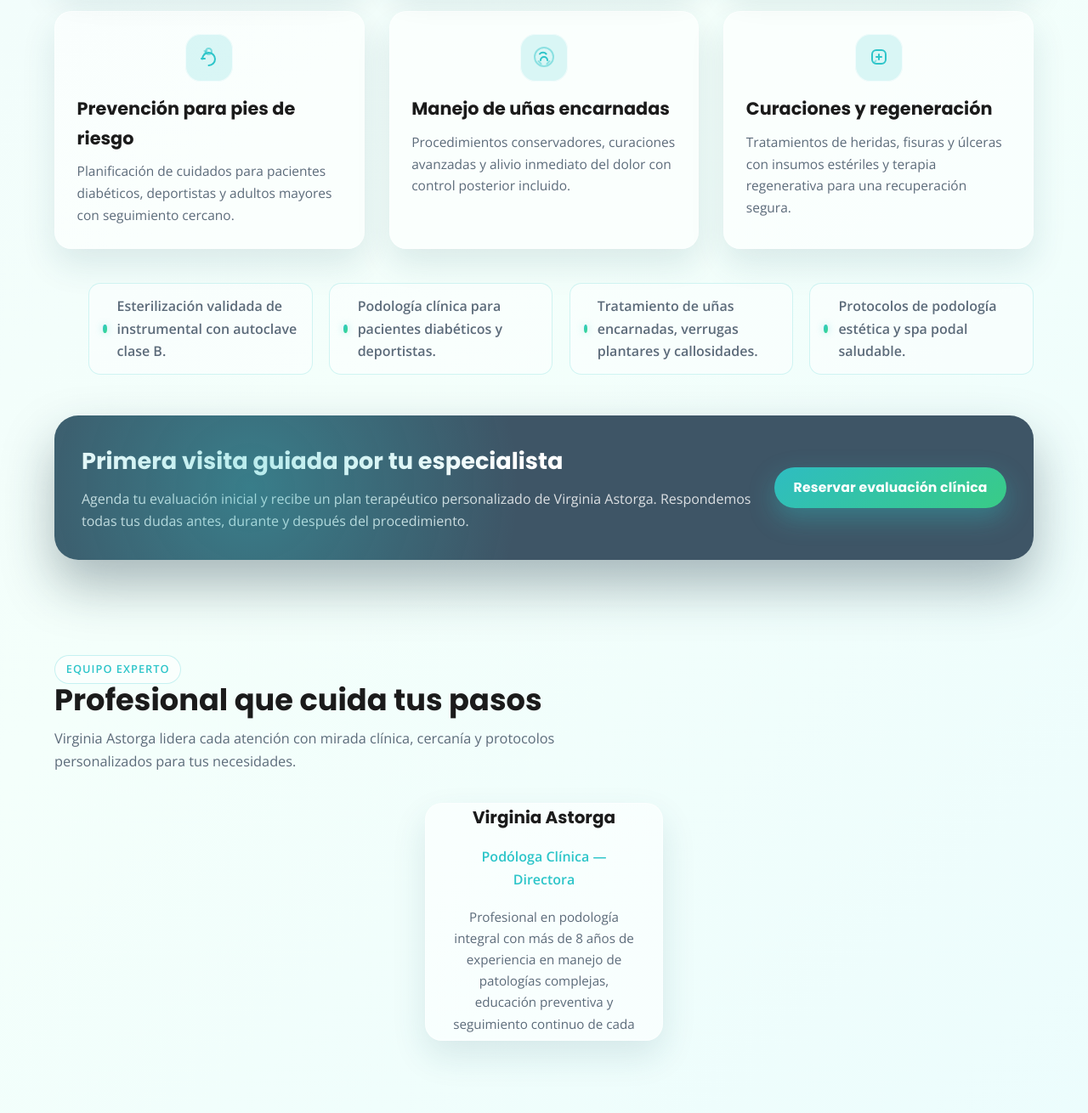
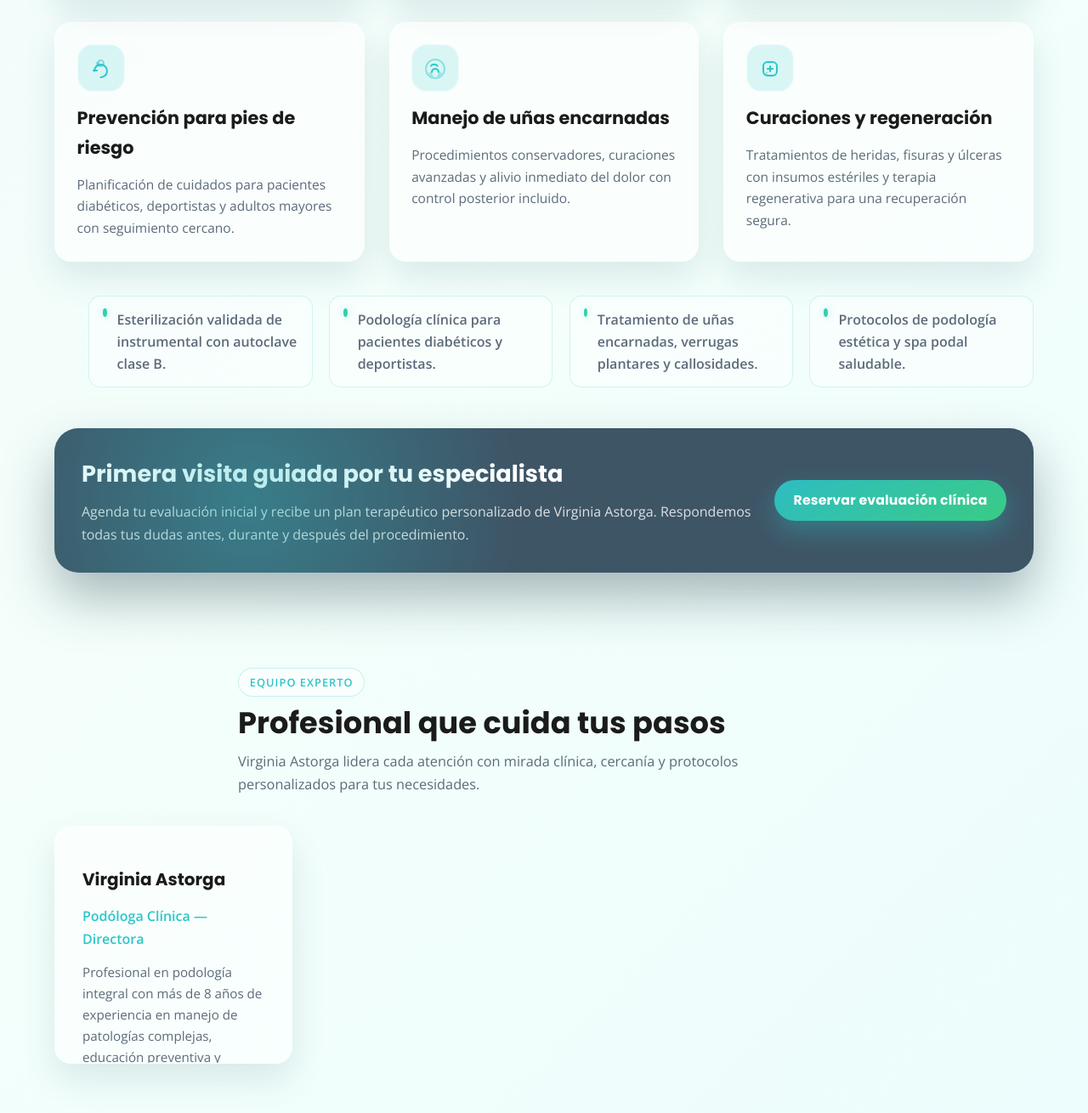
Before and after one commit to Ign14/podologiacochoa.cl, a plain HTML site: page index.html in a window 1280 px wide. Shown: the part 1331-2641 px from the top of the page at 85% size. Drawn offline with nearby package versions, Linux system fonts and the light colour scheme.

Commit message:
Refina alineaciones tipográficas del sitio

```diff
--- a/css/estilos.css
+++ b/css/estilos.css
@@ -235,6 +235,11 @@ header {
 .hero-content {
   position: relative;
   z-index: 2;
+  display: grid;
+  gap: 1.4rem;
+  align-content: flex-start;
+  text-align: left;
+  justify-items: start;
 }
 
 .hero-tag {
@@ -249,6 +254,7 @@ header {
   letter-spacing: 0.08em;
   text-transform: uppercase;
   font-size: 0.75rem;
+  justify-self: flex-start;
 }
 
 .hero h1 {
@@ -256,7 +262,7 @@ header {
   font-weight: 700;
   font-size: 3rem;
   line-height: 1.08;
-  margin: 1.1rem 0 1rem;
+  margin: 0;
   color: var(--color-dark);
 }
 
@@ -269,7 +275,7 @@ header {
 }
 
 .hero p {
-  margin: 0 0 1.5rem;
+  margin: 0;
   font-size: 1.08rem;
   color: var(--color-muted);
   max-width: 540px;
@@ -278,13 +284,13 @@ header {
 .hero-highlights {
   display: grid;
   gap: 0.65rem;
-  margin: 1.5rem 0 2rem;
+  margin: 0;
 }
 
 .hero-highlights li {
   list-style: none;
   display: flex;
-  align-items: center;
+  align-items: flex-start;
   gap: 0.65rem;
   font-weight: 600;
   color: var(--color-ink);
@@ -303,6 +309,8 @@ header {
   display: flex;
   flex-wrap: wrap;
   gap: 1rem;
+  justify-content: flex-start;
+  align-items: center;
 }
 
 .hero-visual {
@@ -343,15 +351,20 @@ header {
 }
 
 .section-header {
-  max-width: 680px;
-  margin-bottom: 2.2rem;
+  max-width: 720px;
+  margin: 0 auto 2.2rem;
+  display: grid;
+  gap: 0.75rem;
+  text-align: left;
+  align-content: flex-start;
+  justify-items: start;
 }
 
 .section-header h2 {
   font-family: var(--font-heading);
   font-size: 2.2rem;
   line-height: 1.1;
-  margin: 0 0 0.75rem;
+  margin: 0;
   color: var(--color-dark);
 }
 
@@ -359,6 +372,7 @@ header {
   margin: 0;
   color: var(--color-muted);
   font-size: 1.02rem;
+  max-width: 640px;
 }
 
 .badge-soft {
@@ -374,6 +388,10 @@ header {
   font-size: 0.8rem;
   text-transform: uppercase;
   letter-spacing: 0.08em;
+}
+
+.section-header .badge-soft {
+  justify-self: flex-start;
 }
 
 .grid-3 {
@@ -392,6 +410,15 @@ header {
   transition: var(--transition-base);
   position: relative;
   overflow: hidden;
+  display: flex;
+  flex-direction: column;
+  gap: 1rem;
+  text-align: left;
+  align-items: stretch;
+}
+
+.card > * {
+  margin: 0;
 }
 
 .card::before {
@@ -416,8 +443,14 @@ header {
   opacity: 1;
 }
 
+.service-card {
+  display: grid;
+  gap: 0.85rem;
+  align-content: flex-start;
+}
+
 .service-card h3 {
-  margin: 1rem 0 0.6rem;
+  margin: 0;
   font-family: var(--font-heading);
   color: var(--color-dark);
   font-size: 1.3rem;
@@ -439,7 +472,7 @@ header {
   color: var(--color-turquoise);
   font-size: 1.6rem;
   box-shadow: inset 0 0 0 1px rgba(255, 255, 255, 0.6);
-  margin: 0 auto;
+  margin: 0;
 }
 
 .service-list {
@@ -452,7 +485,7 @@ header {
 .service-list li {
   list-style: none;
   display: flex;
-  align-items: center;
+  align-items: flex-start;
   gap: 0.75rem;
   background: rgba(255, 255, 255, 0.45);
   border: 1px solid rgba(45, 197, 201, 0.2);
@@ -510,20 +543,22 @@ header {
   display: grid;
   grid-template-columns: repeat(auto-fit, minmax(240px, 1fr));
   gap: 1.5rem;
-  justify-items: center;
+  justify-items: stretch;
+  align-items: stretch;
 }
 
 .team-card {
-  text-align: center;
+  text-align: left;
   width: 100%;
   max-width: 280px;
   aspect-ratio: 1 / 1;
   padding: 2rem;
   display: flex;
   flex-direction: column;
-  align-items: center;
-  justify-content: center;
-  gap: 0.6rem;
+  align-items: flex-start;
+  justify-content: flex-start;
+  gap: 0.85rem;
+  justify-self: start;
 }
 
 .team-avatar {
@@ -547,7 +582,7 @@ header {
 }
 
 .team-card h3 {
-  margin: 0 0 0.4rem;
+  margin: 0;
   font-family: var(--font-heading);
   color: var(--color-dark);
   font-size: 1.25rem;
@@ -557,7 +592,7 @@ header {
   display: block;
   color: var(--color-turquoise);
   font-weight: 600;
-  margin-bottom: 0.6rem;
+  margin: 0;
 }
 
 .team-card p {
@@ -573,7 +608,7 @@ header {
 }
 
 .contact-card h3 {
-  margin: 0 0 0.8rem;
+  margin: 0;
   font-family: var(--font-heading);
   color: var(--color-dark);
 }
@@ -581,7 +616,7 @@ header {
 .contact-details {
   display: grid;
   gap: 0.6rem;
-  margin: 1.2rem 0;
+  margin: 0;
 }
 
 .contact-details p {
@@ -625,6 +660,7 @@ label {
   gap: 0.45rem;
   font-weight: 600;
   color: var(--color-dark);
+  justify-items: start;
 }
 
 .input,
@@ -664,6 +700,12 @@ textarea:focus {
   display: grid;
   grid-template-columns: minmax(0, 1.2fr) minmax(0, 0.9fr) minmax(0, 0.9fr);
   gap: 1.8rem;
+}
+
+.footer > div {
+  display: grid;
+  gap: 0.75rem;
+  text-align: left;
 }
 
 footer {
```
